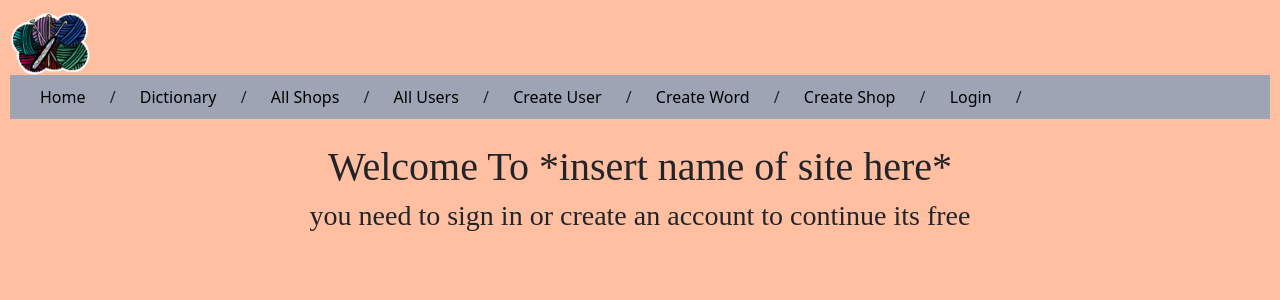
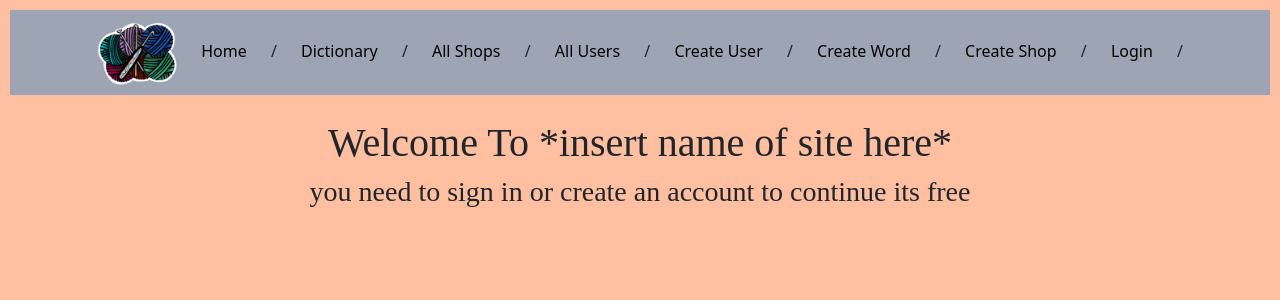
Before and after one commit to sbrockmeyer/Capstone-capstone, a React (Create React App) app in the folder front-end/: page / in a window 1280 px wide. Shown: the top 300 px of the page. Built offline with nearby package versions, Linux system fonts and the light colour scheme; a web font is replaced by a local one.

Commit message:
aaaaahhhhh

```diff
--- a/front-end/src/App.js
+++ b/front-end/src/App.js
@@ -9,9 +9,8 @@ function App() {
   return (
     <>
     <div className='containermain'>
-        <img src={logo} width='80' alt='logo'/>
-
       <nav className='topnav'>
+        <img src={logo} width='80' alt='logo' id='logo'/>
         <Link className='links' to="/"> Home</Link> /
         <Link className='links' to="/dictionary"> Dictionary</Link> /
         <Link className='links' to='/allShops'> All Shops</Link> /
--- a/front-end/src/components/ShopDetails.js
+++ b/front-end/src/components/ShopDetails.js
@@ -7,11 +7,9 @@ function ShopDetails({ shop, clear }) {
   console.log(shop);
   console.log(shopid);
 
-  const delet = () => {
-    console.log(`Delete ${shop._id}`)
-  }
   return (
     <>
+    <div className='details'>
       <div className='boxdetails' onClick={() => clear()}>
         {/* <div>ID: {shop._id}</div> */}
         <div>Name: {shop.ShopName}</div>
@@ -24,6 +22,7 @@ function ShopDetails({ shop, clear }) {
       {/* <Link className='editbutton' to='/EditShop' param={{id:shop._id}}>edit Shop</Link> */}
       <a href={"/editShop/" + shop._id} className="editbutton">edit Shop</a> <br/>
       <a href={'/shopDetails/deleteShop/' + shop._id} className="editbutton">delete shop</a>
+    </div>
     </>
   )
 }
--- a/front-end/src/components/UserDetails.js
+++ b/front-end/src/components/UserDetails.js
@@ -14,16 +14,18 @@ function UserDetails({ user, clear }) {
 
 	return (
 		<>
+		<div className='details'>
 			<div className='boxdetails' onClick={() => clear()}>
 				<div>First Name: {user.FName}</div>
-				<div>Last Name: {user.LName}</div>
+				{/* <div>Last Name: {user.LName}</div> */}
 				<div>Username: {user.Username}</div>
 				<div>Email: {user.Email}</div>
-				<div>Pass: {user.Pass}</div>
+				{/* <div>Pass: {user.Pass}</div> */}
 			</div>
 			{/* <button onClick={() => edit()}>edit shop</button> */}
 			<a href={'/editUser/' + user._id} className='editbutton'>edit User</a>
 			{/* <button onClick={() => delet()}>delete user</button> */}
+		</div>
 		</>
 	)
 }
--- a/front-end/src/components/WordDetails.js
+++ b/front-end/src/components/WordDetails.js
@@ -1,12 +1,13 @@
 import React from 'react'
-import {useParams} from 'react-router-dom';
+import { useParams } from 'react-router-dom';
 
 function WordDetails({ word, clear }) {
-	const {wordid} = useParams();
+	const { wordid } = useParams();
 	console.log(wordid);
 
 	return (
 		<>
+			<div className='details'>
 				<div className='boxdetails' onClick={() => clear()}>
 					<div>English: {word.English}</div>
 					<div>UK/Australia: {word.UK} </div>
@@ -19,8 +20,9 @@ function WordDetails({ word, clear }) {
 					<div>Definition: {word.Definition}</div>
 				</div>
 				{/* <button onClick={() => edit()}>edit shop</button> */}
-			<a href={"/editWord/" + word._id} className="editbutton">edit word</a><br/>
+				<a href={"/editWord/" + word._id} className="editbutton">edit word</a>
 				<a href={'/wordDetails/deleteWord/' + word._id} className="editbutton">delete word</a>
+			</div>
 		</>
 	)
 }
--- a/front-end/src/sass/style.scss
+++ b/front-end/src/sass/style.scss
@@ -6,12 +6,23 @@
 
 .editbutton{
     text-decoration: none;
+    padding: 10px;
+    margin: 10px;
+    font-size: 18px;
+}
 
+.containermain{
+    background-color: lighten($silver, 10%);
+}
+
+#logo{
+    align-items: flex-start;
 }
 
 .topnav{
     background-color: lighten($silver, 10%);
     padding: 10px;
+    text-align: center;
     // margin: 10px;
 }
 
@@ -29,10 +40,17 @@ div{
     background-color: $peach;
 }
 
+.details{
+    text-align: center;
+    margin: 10rem;
+}
+
 .boxdetails{
     border: 5px solid $silver;
     padding: 10px;
     margin: auto;
+    height: fit-content;
+    width: fit-content;
     // width: fit-content;
     // height: fit-content;
     text-align: center;
@@ -47,6 +65,7 @@ div{
     border: 5px solid $silver;
     padding: 10px;
     margin: auto;
+    margin-top: 10px;
     width: fit-content;
     height: fit-content;
     text-align: center;
@@ -68,7 +87,3 @@ h3{
 form{
     text-align: center;
 }
-
-.loginForm{
-
-}
```
Lines whose indentation alone changed are shown as unchanged.
